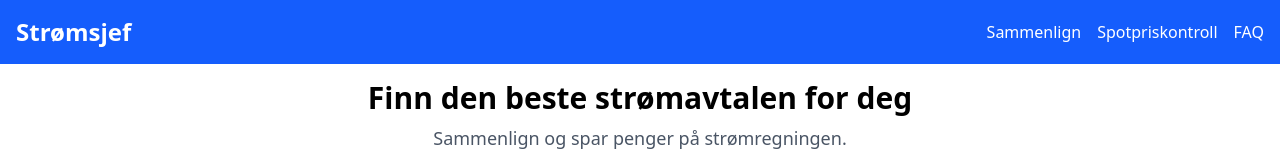
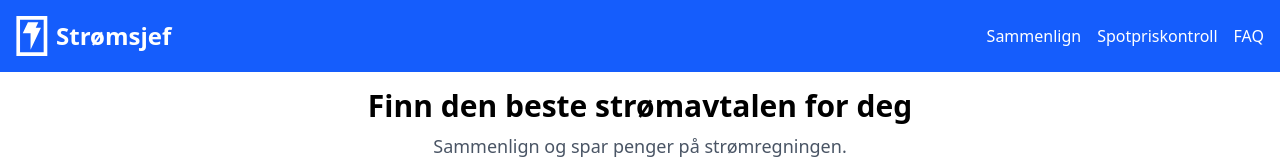
Before and after one commit to hazzler78/stromsjef, a Next.js app: page / in a window 1280 px wide. Shown: the top 160 px of the page. Built offline with nearby package versions, Linux system fonts and the light colour scheme; no server answers.

Commit message:
Add Logo component and Google Tag Manager integration

```diff
--- a/src/app/layout.tsx
+++ b/src/app/layout.tsx
@@ -1,4 +1,5 @@
 import type { Metadata } from "next";
+import Script from "next/script";
 import "./globals.css";
 import Header from "@/components/Header";
 import Footer from "@/components/Footer";
@@ -15,7 +16,34 @@ export default function RootLayout({
 }>) {
   return (
     <html lang="no">
+      <head>
+        {/* Google Tag Manager */}
+        <Script
+          id="gtm-script"
+          strategy="afterInteractive"
+          dangerouslySetInnerHTML={{
+            __html: `
+              (function(w,d,s,l,i){w[l]=w[l]||[];w[l].push({'gtm.start':
+              new Date().getTime(),event:'gtm.js'});var f=d.getElementsByTagName(s)[0],
+              j=d.createElement(s),dl=l!='dataLayer'?'&l='+l:'';j.async=true;j.src=
+              'https://www.googletagmanager.com/gtm.js?id='+i+dl;f.parentNode.insertBefore(j,f);
+              })(window,document,'script','dataLayer','GTM-N6Z4244M');
+            `,
+          }}
+        />
+      </head>
       <body>
+        {/* Google Tag Manager (noscript) */}
+        <div
+          dangerouslySetInnerHTML={{
+            __html: `
+              <!-- Google Tag Manager (noscript) -->
+              <noscript><iframe src="https://www.googletagmanager.com/ns.html?id=GTM-N6Z4244M"
+              height="0" width="0" style="display:none;visibility:hidden"></iframe></noscript>
+              <!-- End Google Tag Manager (noscript) -->
+            `,
+          }}
+        />
         <Header />
         <main className="container mx-auto p-4">{children}</main>
         <Footer />
--- a/src/components/Header.tsx
+++ b/src/components/Header.tsx
@@ -1,11 +1,13 @@
 import Link from 'next/link';
+import Logo from './Logo';
 
 const Header = () => {
   return (
     <header className="bg-blue-600 text-white p-4">
       <div className="container mx-auto flex justify-between items-center">
-        <Link href="/" className="text-2xl font-bold">
-          Strømsjef
+        <Link href="/" className="flex items-center space-x-2">
+          <Logo width={32} height={40} />
+          <span className="text-2xl font-bold">Strømsjef</span>
         </Link>
         <nav>
           <ul className="flex space-x-4">
--- /dev/null
+++ b/src/components/Logo.tsx
@@ -0,0 +1,27 @@
+'use client'
+
+import React from 'react'
+
+interface LogoProps extends React.SVGProps<SVGSVGElement> {}
+
+export default function Logo(props: LogoProps) {
+  return (
+    <svg
+      width={props.width || 39}
+      height={props.height || 50}
+      viewBox="0 0 39 50"
+      fill="none"
+      xmlns="http://www.w3.org/2000/svg"
+      {...props}
+    >
+      <path
+        d="M-0.00146484 0V50H38.6332V0H-0.00146484ZM34.0892 45.4533H4.54519V4.54665H34.0892V45.456V45.4533Z"
+        fill="currentColor"
+      />
+      <path
+        d="M30.6811 14.7733H24.1866L27.4339 7.95459H14.4476L7.95312 21.5919H17.6922V42.0453L30.6811 14.7733Z"
+        fill="currentColor"
+      />
+    </svg>
+  )
+}
```
